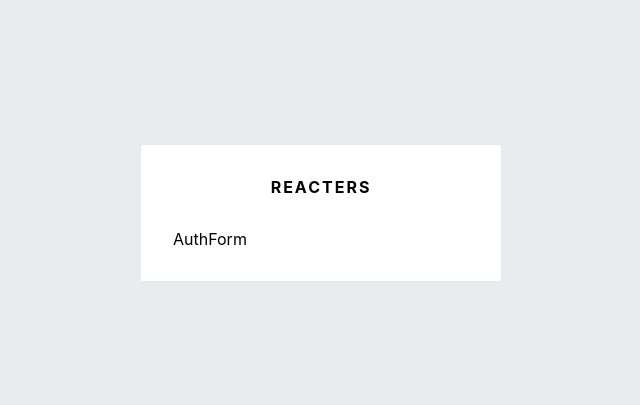
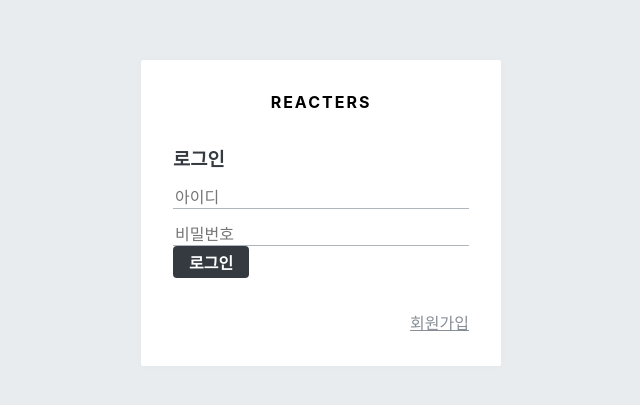
Before and after one commit to heeeun1207/BlogPrac, a React (Create React App) app in the folder blog-frontend/: page /login in a window 1280 px wide. Shown: the part 187-592 px from the top of the page, without its empty margins (319-959 px from the left). Built offline with nearby package versions, Linux system fonts and the light colour scheme.

Commit message:
AuthForm 완성하기

```diff
--- a/blog-frontend/src/components/auth/AuthForm.js
+++ b/blog-frontend/src/components/auth/AuthForm.js
@@ -1,16 +1,73 @@
 import styled from "styled-components";
+import {Link} from "react-router-dom";
+import palette from "../../lib/styles/palette";
+import Button from "../common/Button";
 
 /**
  *회원가입 또는 로그인 폼을 보여준다.
  */
 
-const AuthFormBlok = styled.div``;
+ const AuthFormBlock = styled.div`
+ h3 {
+   margin: 0;
+   color: ${palette.gray[8]};
+   margin-bottom: 1rem;
+ }
+`;
+
+
+/**
+ * 스타일링된 input
+ */
+const StyledInput = styled.input`
+  font-size: 1rem;
+  border: none;
+  border-bottom: 1px solid ${palette.gray[5]};
+  padding-bottom: 0%.5rem;
+  outline: none;
+  width: 100%;
+  &:focus {
+    color: $oc-teal-7;
+    border-bottom: 1px solid ${palette.gray[7]};
+  }
+  & + & {
+    margin-top: 1rem;
+  }
+`;
+/**
+ * 폼 하단에 로그인 혹은 회원가입 링크 보여주기
+ */
+const Footer = styled.div`
+  margin-top: 2rem;
+  text-align: right;
+  a {
+    color: ${palette.gray[6]};
+    text-decoration: underline;
+    &:hover {
+      color: ${palette.gray[9]};
+    }
+  }
+`;
 
 const AuthForm = () => {
   return (
-    <AuthFormBlok>
-      AuthForm
-    </AuthFormBlok>
+    <AuthFormBlock>
+      <h3>로그인</h3>
+      <form>
+      <StyledInput autoComplete="username" name="username" placeholder="아이디" />
+      <StyledInput
+      autoComplete="new-password"
+      name="password"
+      placeholder="비밀번호"
+      type="password"
+      />
+
+          <Button>로그인</Button>
+      </form>
+      <Footer>
+        <Link to="/resgister">회원가입</Link>
+      </Footer>
+    </AuthFormBlock>
   );
 };
 
--- a/blog-frontend/src/pages/RegisterPage.js
+++ b/blog-frontend/src/pages/RegisterPage.js
@@ -3,6 +3,7 @@
 
 const RegisterPage = () => {
   return (
+
     <AuthTemplate>
       <AuthForm />
     </AuthTemplate>
```
